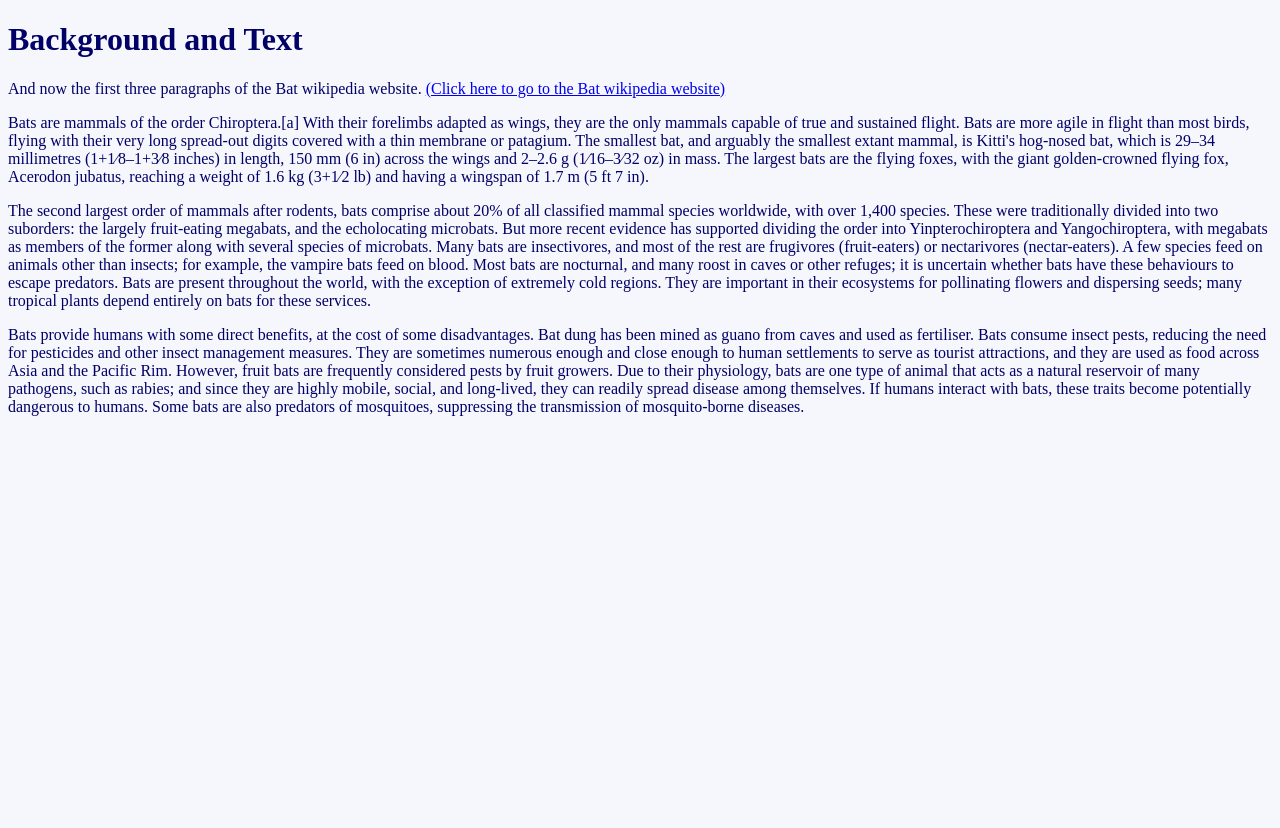
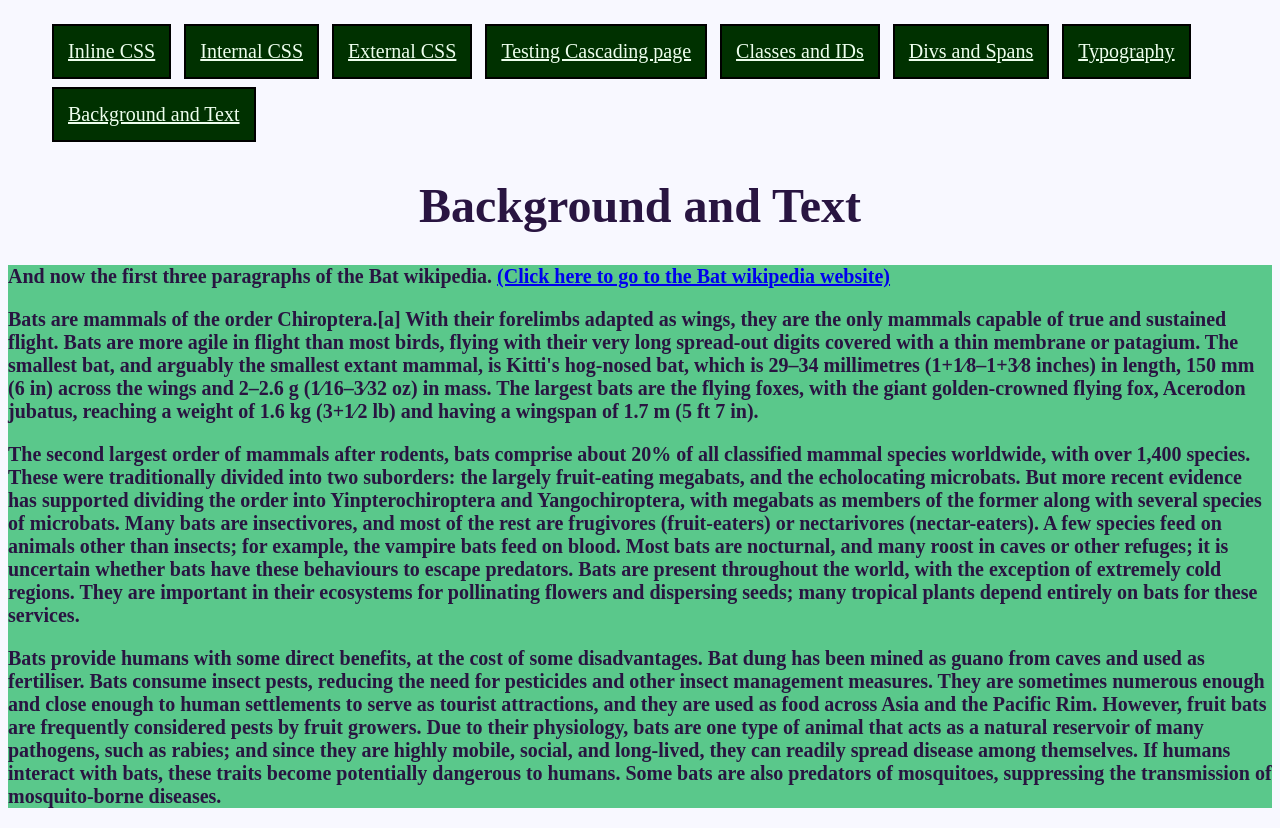
Before and after one commit to KaitlynKramp/css, a plain HTML site: page background-and-text.html in a window 1280 px wide. Before the commit the page ends 800 px from the top, so only its background shows below. Drawn offline with Linux system fonts and the light colour scheme.

Commit message:
backgrounds and colours

```diff
--- a/background-and-text.html
+++ b/background-and-text.html
@@ -8,18 +8,77 @@
 
     <style>
       body {
-        color: #000067;
-        background-color: #f6f6fd;
+        color: #291541;
+        font-size: 20px;
+        background-color: ghostwhite;
+      }
+
+      h1 {
+        font-size: 48px;
+        text-align: center;
+      }
+
+      section p {
+        font-weight: bold;
+      }
+
+      section {
+        background-color: #5ac88b;
+      }
+      ul {
+        list-style: none;
+      }
+      li {
+        padding: 5px;
+        margin: 4px;
+        font-size: 20px;
+      }
+      nav a {
+        padding: 5px;
+        margin: 4px;
+        border: 2px solid black;
+        background-color: #003100;
+        color: #eeffee;
+        display: inline-block;
+      }
+      nav a:hover,
+      nav a:focus {
+        background-color: #eeffee;
+        color: #003100;
+      }
+      nav a:visited {
+        background-color: #291541;
       }
     </style>
   </head>
   <body>
-    <nav></nav>
+    <nav>
+      <ul>
+        <a href="index.html" class="nav-link"><li>Inline CSS</li></a>
+        <a href="internal-css.html" class="nav-link"><li>Internal CSS</li></a>
+        <a href="external-css.html" class="nav-link"><li>External CSS</li></a>
+        <a href="testing-cascading.html" class="nav-link">
+          <li>Testing Cascading page</li>
+        </a>
+        <a href="classes-and-ids.html" class="nav-link">
+          <li>Classes and IDs</li>
+        </a>
+        <a href="div-and-span.html" class="nav-link">
+          <li>Divs and Spans</li>
+        </a>
+        <a href="typography.html" class="nav-link">
+          <li>Typography</li>
+        </a>
+        <a href="background-and-text.html" class="nav-link">
+          <li>Background and Text</li>
+        </a>
+      </ul>
+    </nav>
     <main>
       <h1>Background and Text</h1>
-      <div>
+      <section>
         <p>
-          And now the first three paragraphs of the Bat wikipedia website.
+          And now the first three paragraphs of the Bat wikipedia.
           <a href="https://en.wikipedia.org/wiki/Bat">
             (Click here to go to the Bat wikipedia website)
           </a>
@@ -71,7 +130,7 @@
           also predators of mosquitoes, suppressing the transmission of
           mosquito-borne diseases.
         </p>
-      </div>
+      </section>
     </main>
   </body>
 </html>
```
Also changed, not shown: classes-and-ids.html (+6 -0 lines), div-and-span.html (+6 -0 lines), external-css.html (+5 -3 lines), index.html (+5 -3 lines), internal-css.html (+5 -3 lines), testing-cascading.html (+5 -3 lines), typography.html (+6 -0 lines).
